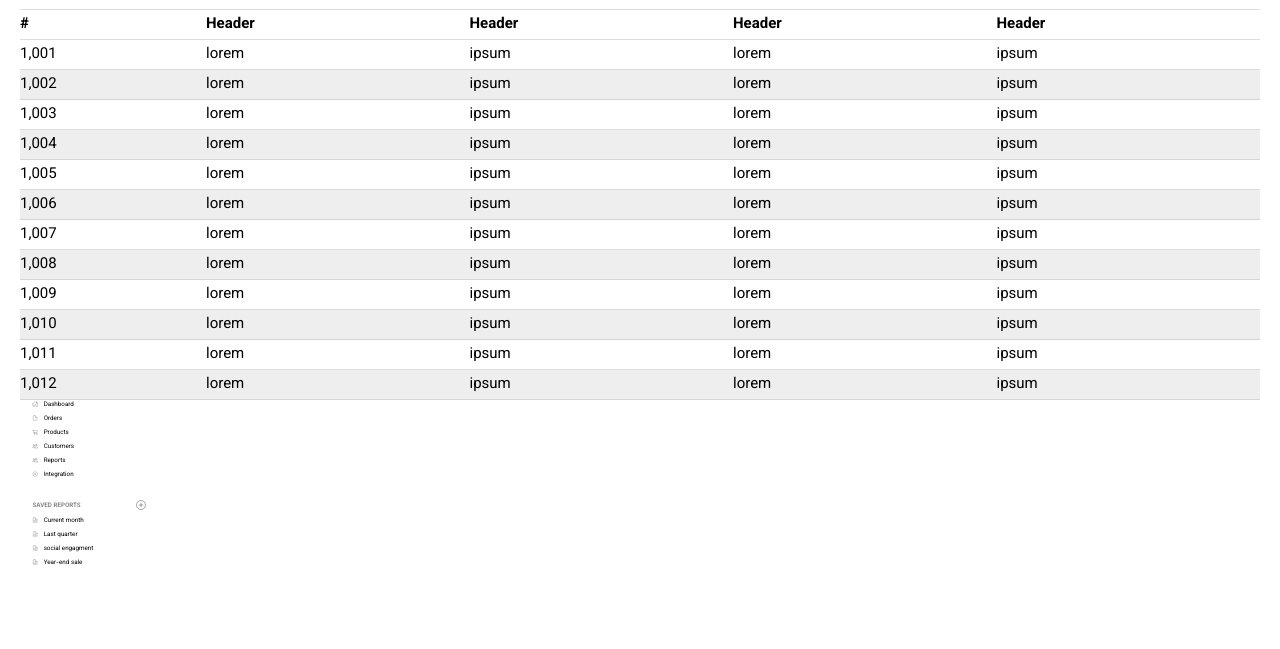
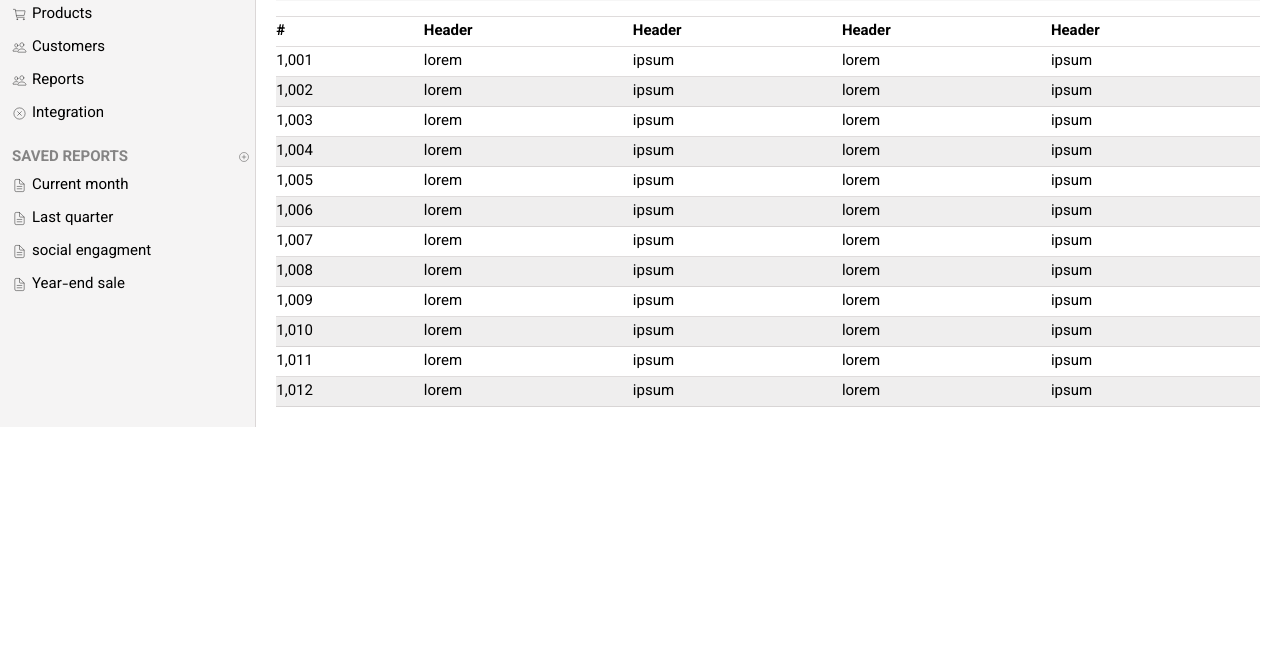
Before and after one commit to ahsn-dev/dashboard, a plain HTML site: page index.html in a window 1280 px wide. Shown: the part 151-800 px from the top of the page. Drawn offline with nearby package versions, Linux system fonts and the light colour scheme.

Commit message:
add and change some styles

```diff
--- a/index.html
+++ b/index.html
@@ -15,6 +15,7 @@
         <button class="btn">Sign Out</button>
       </div>
     </nav>
+    <div class="main-body">
       <main>
         <section class="order">
           <h1>Orders</h1>
@@ -125,6 +126,7 @@
             </tr>
           </tbody>
         </table>
+      </main>
       <aside>
         <div class="top-section">
           <ul>
@@ -143,11 +145,15 @@
               <div class="list-title">Products</div>
             </li>
             <li>
-            <div class="icon"><ion-icon name="people-outline"></ion-icon></div>
+              <div class="icon">
+                <ion-icon name="people-outline"></ion-icon>
+              </div>
               <div class="list-title">Customers</div>
             </li>
             <li>
-            <div class="icon"><ion-icon name="people-outline"></ion-icon></div>
+              <div class="icon">
+                <ion-icon name="people-outline"></ion-icon>
+              </div>
               <div class="list-title">Reports</div>
             </li>
             <li>
@@ -191,8 +197,7 @@
           </ul>
         </div>
       </aside>
-    <footer></footer>
-    <script src="./main.js"></script>
+    </div>
     <script
       type="module"
       src="https://unpkg.com/ionicons@5.5.2/dist/ionicons/ionicons.esm.js"
@@ -201,9 +206,6 @@
       nomodule
       src="https://unpkg.com/ionicons@5.5.2/dist/ionicons/ionicons.js"
     ></script>
-  </body>
-    <aside></aside>
-    <footer></footer>
     <script src="./main.js"></script>
   </body>
 </html>
--- a/styles.css
+++ b/styles.css
@@ -34,6 +34,7 @@ p {
   vertical-align: middle;
   display: inline-block;
   width: 20%;
+  font-size: 1.8rem;
 }
 
 input {
@@ -54,14 +55,22 @@ input {
   color: rgb(100, 104, 112);
 }
 
+.main-body {
+  display: flex;
+}
+
 aside {
-  margin-left: 1%;
-  width: 12rem;
+  width: 20.8%;
+  padding-top: 2rem;
+  padding-left: 1.2rem;
+  font-size: 1.5rem;
+  border-right: 1px solid rgba(202, 198, 198, 0.606);
+  background-color: rgba(202, 198, 198, 0.2);
 }
 
 aside li {
   display: flex;
-  margin-bottom: 0.5rem;
+  margin-bottom: 1rem;
 }
 
 li:hover {
@@ -105,6 +114,8 @@ h4 {
 
 main {
   margin: 2rem;
+  width: 80%;
+  order: 2;
 }
 .order {
   display: flex;
```
Lines whose indentation alone changed are shown as unchanged.
